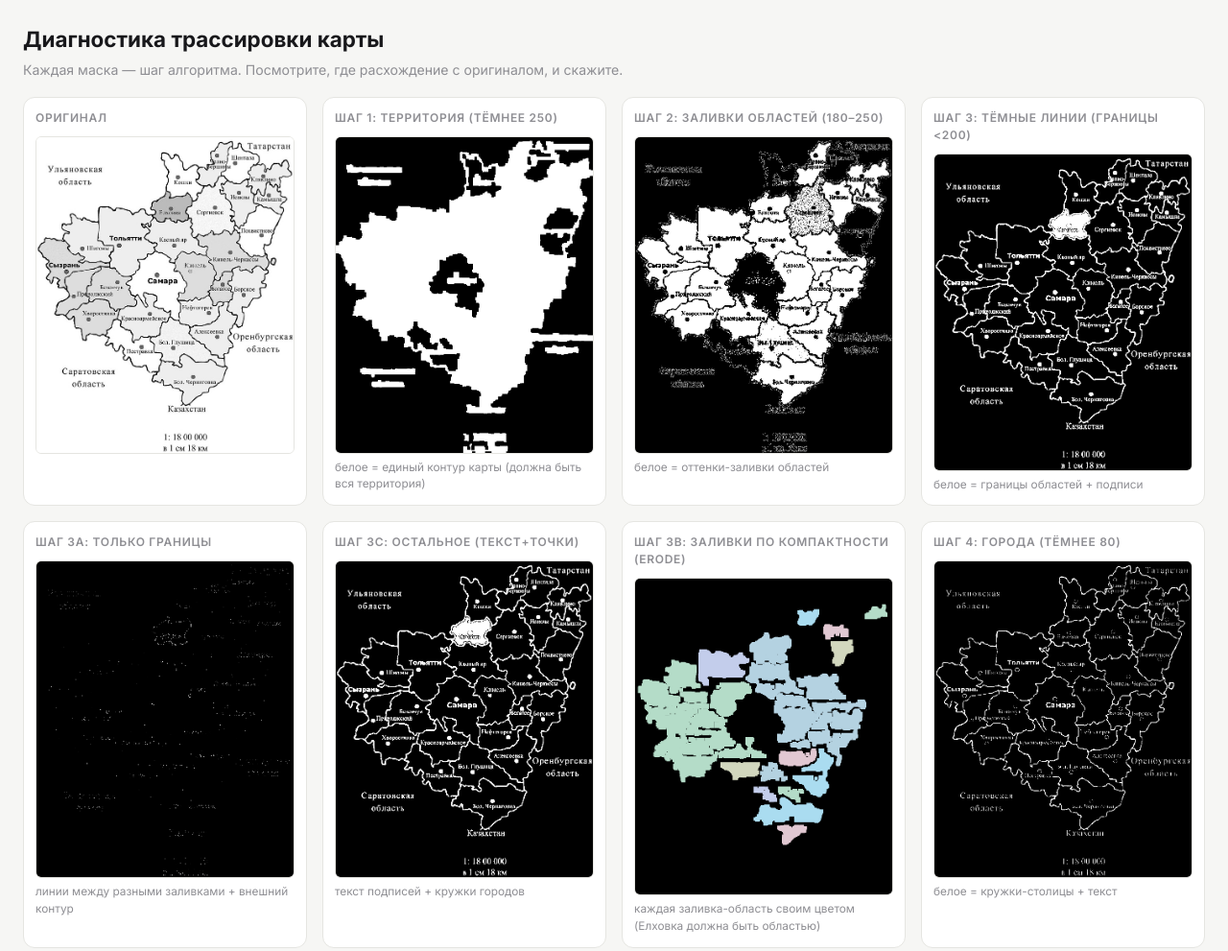
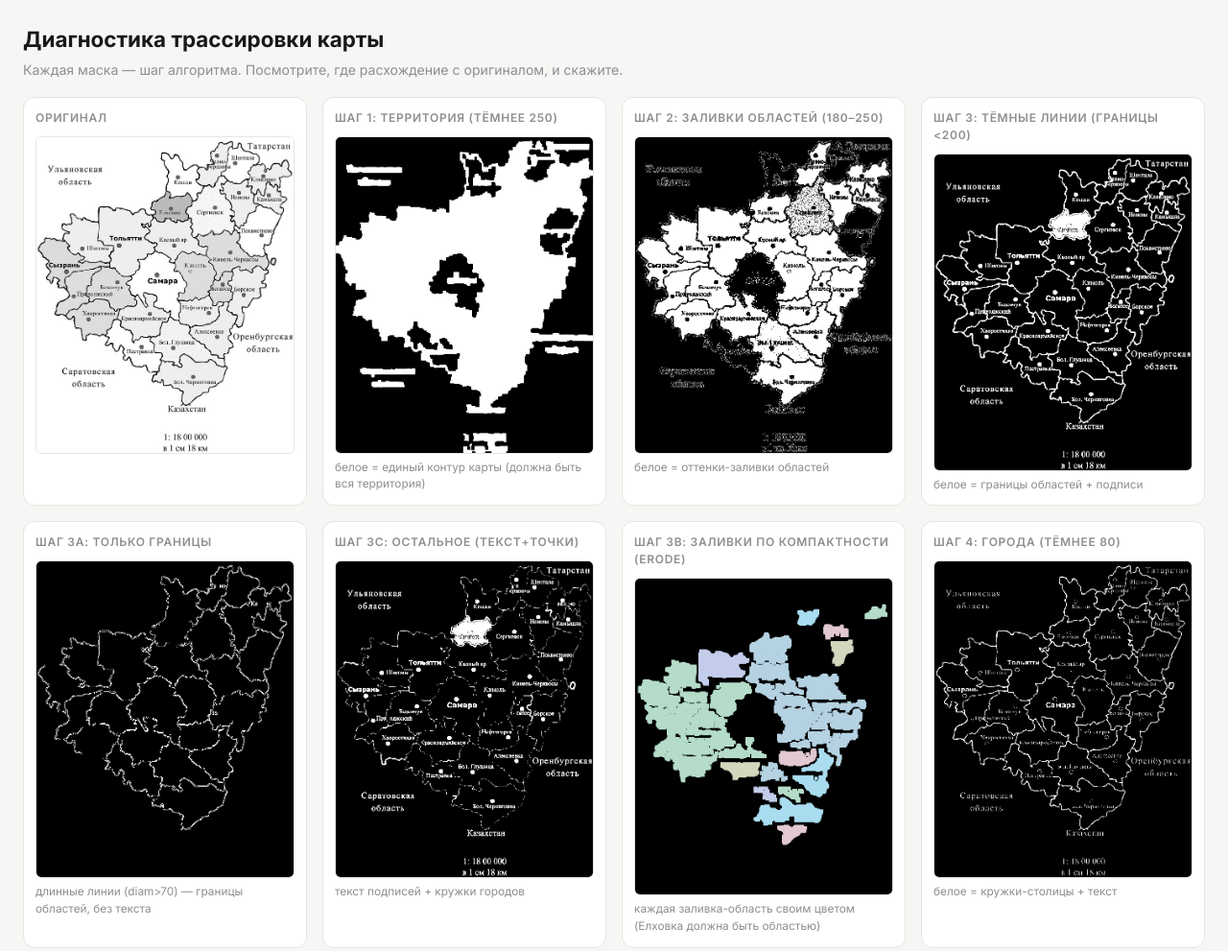
Before and after one commit to ivansvetlov/nasledniki, a plain HTML site: page prototype/trace-diagnostic.html in a window 1280 px wide. Shown: the top 991 px of the page at 96% size. Drawn offline with Linux system fonts and the light colour scheme.

Commit message:
debug(map): borders = long lines (diam>70), text removed

```diff
--- a/prototype/trace-diagnostic.html
+++ b/prototype/trace-diagnostic.html
@@ -30,8 +30,8 @@
     <div class="panel"><h2>Шаг 1: территория (тёмнее 250)</h2><img src="diag-territory.png"><div style="font-size:.74rem;color:#8E8E93;margin-top:6px">белое = единый контур карты (должна быть вся территория)</div></div>
     <div class="panel"><h2>Шаг 2: заливки областей (180–250)</h2><img src="diag-fill.png"><div style="font-size:.74rem;color:#8E8E93;margin-top:6px">белое = оттенки-заливки областей</div></div>
     <div class="panel"><h2>Шаг 3: тёмные линии (границы &lt;200)</h2><img src="diag-lines.png"><div style="font-size:.74rem;color:#8E8E93;margin-top:6px">белое = границы областей + подписи</div></div>
-    <div class="panel"><h2>Шаг 3a: ТОЛЬКО границы</h2><img src="diag-borders.png"><div style="font-size:.74rem;color:#8E8E93;margin-top:6px">линии между разными заливками + внешний контур</div></div>
-    <div class="panel"><h2>Шаг 3c: остальное (текст+точки)</h2><img src="diag-other.png"><div style="font-size:.74rem;color:#8E8E93;margin-top:6px">текст подписей + кружки городов</div></div>
+    <div class="panel"><h2>Шаг 3a: ТОЛЬКО границы</h2><img src="diag-borders2.png"><div style="font-size:.74rem;color:#8E8E93;margin-top:6px">длинные линии (diam>70) — границы областей, без текста</div></div>
+    <div class="panel"><h2>Шаг 3c: остальное (текст+точки)</h2><img src="diag-other2.png"><div style="font-size:.74rem;color:#8E8E93;margin-top:6px">текст подписей + кружки городов</div></div>
     <div class="panel"><h2>Шаг 3b: заливки по компактности (erode)</h2><img src="diag-zones-color.png"><div style="font-size:.74rem;color:#8E8E93;margin-top:6px">каждая заливка-область своим цветом (Елховка должна быть областью)</div></div>
     <div class="panel"><h2>Шаг 4: города (тёмнее 80)</h2><img src="diag-cities.png"><div style="font-size:.74rem;color:#8E8E93;margin-top:6px">белое = кружки-столицы + текст</div></div>
     <div class="panel"><h2>Итоговый SVG</h2>
```
Also changed, not shown: prototype/diag-borders2.png (added), prototype/diag-other2.png (added).
